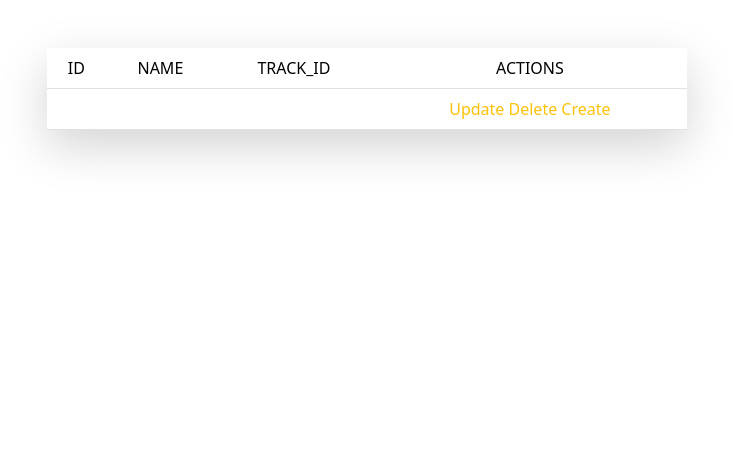
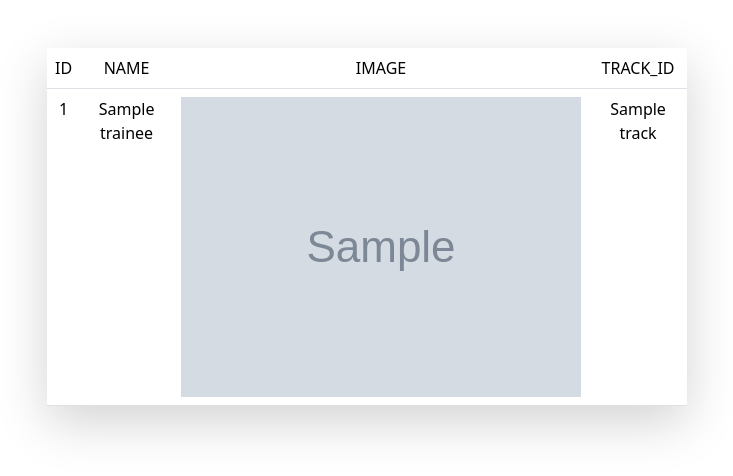
Before and after one commit to Mostafa-Mobarak22/django-day1, a Django app: page /trainee/show/1 in a window 1280 px wide. Shown: the top 476 px of the page, without its empty margins (273-1006 px from the left). Run offline with Django 5.2, Linux system fonts and the light colour scheme; tables that the repository leaves empty hold one stand-in row (values such as "Sample post"); grey boxes marked "Sample" are stand-in pictures; parts of the project's set-up code (start-up, migrations or seed data) failed here and were passed over; some libraries are stand-ins or nearby versions.

Commit message:
lab day3

```diff
--- a/lab3/ITIAN/ITIAN/settings.py
+++ b/lab3/ITIAN/ITIAN/settings.py
@@ -123,8 +123,9 @@
 
 STATIC_URL = 'static/'
 STATICFILES_DIRS = [BASE_DIR/'static/']
-# MEDIA_URL='/media/'
-# MEDIA_ROOT=[BASE_DIR/'media']
+MEDIA_URL='media/'
+import os
+MEDIA_ROOT=os.path.join(BASE_DIR, 'media/')
 # Default primary key field type
 # https://docs.djangoproject.com/en/5.1/ref/settings/#default-auto-field
 
--- a/lab3/ITIAN/templates/show_item.html
+++ b/lab3/ITIAN/templates/show_item.html
@@ -28,7 +28,11 @@
                 {%endblock%}
             </tbody>
         </table>
+
     </div>
+    {%block 'img'%}
+                    ITIAN
+                    {%endblock%}
     <script src='{%static "assets/js/bootstrap.bundle.min.js"%}'></script>
 </body>
 </html>
--- a/lab3/ITIAN/track/templates/createtrack/create.html
+++ b/lab3/ITIAN/track/templates/createtrack/create.html
@@ -20,10 +20,6 @@
                         <input type="text" name="trackname" id="name" class="form-control" placeholder="Name" aria-label="Name" required>
                         <p class="text-danger">{{error}}</p>
                     </div>
-                    <div class="mb-3">
-                          <label for="formFile" class="form-label">Default file input example</label>
-                          <input class="form-control" name="image" type="file" id="formFile">
-                    </div>
                 </div>
                 <div class="my-3 text-center">
                     <button class="btn btn-primary w-25" type="submit">Submit</button>
--- a/lab3/ITIAN/track/templates/listtrack/list.html
+++ b/lab3/ITIAN/track/templates/listtrack/list.html
@@ -5,7 +5,6 @@
 {%block 'header'%}
 <td>ID</td>
 <td>NAME</td>
-<td>IMAGE</td>
 <td>ACTIONS</td>
 {%endblock%}
 {%block 'data'%}
@@ -18,9 +17,6 @@
         {{track.name}}
     </td>
     <td>
-        fkvnfvdfn
-    </td>
-    <td>
         <a href="{%url 'update_track' track.id%}" class="text-decoration-none text-warning">Update</a>
         <a href="{%url 'delete_track' track.id%}" class="text-decoration-none text-warning">Delete</a>
         <a href="{%url 'show_track' track.id%}" class="text-decoration-none text-warning">Show</a>
--- a/lab3/ITIAN/track/templates/updatetrack/update.html
+++ b/lab3/ITIAN/track/templates/updatetrack/update.html
@@ -20,10 +20,6 @@
                         <input type="text" name="trackname" id="name"  value="{{trackobj.name}}" class="form-control" placeholder="Name" aria-label="Name" required>
                         <p class="text-danger">{{error}}</p>
                     </div>
-                    <div class="mb-3">
-                          <label for="formFile" class="form-label">Default file input example</label>
-                          <input class="form-control" name="image" type="file" id="formFile">
-                    </div>
                 </div>
                 <div class="my-3 text-center">
                     <button class="btn btn-primary w-25" type="submit">Submit</button>
--- a/lab3/ITIAN/trainee/models.py
+++ b/lab3/ITIAN/trainee/models.py
@@ -4,4 +4,5 @@
 class Trainee(models.Model):
     id = models.AutoField(primary_key=True)
     name = models.CharField(max_length=50)
+    img = models.ImageField(upload_to ='trainee/images',null=True)
     trackobject = models.ForeignKey('track.Track',on_delete=models.CASCADE)
--- a/lab3/ITIAN/trainee/templates/createtrainee/create.html
+++ b/lab3/ITIAN/trainee/templates/createtrainee/create.html
@@ -12,13 +12,17 @@
     <div class="container">
         <div class="w-50 mt-5 shadow-lg p-3 mx-auto">
             <h1 class="text-center my-2">Add Track</h1>
-            <form method="post" class="w-100 my-3" >
+            <form method="post" class="w-100 my-3" enctype="multipart/form-data">
                 {%csrf_token%}
                 <div class="row g-3">
                     <div class="col">
                         <label for="name" class="form-label">Name</label>
                         <input type="text" name="traineename" id="name" class="form-control" placeholder="Name" aria-label="Name" required>
                         <p class="text-danger">{{error}}</p>
+                    </div>
+                    <div class="mb-3">
+                        <label for="formFile" class="form-label">Image</label>
+                        <input class="form-control" name="image" type="file" id="formFile">
                     </div>
                     <div class="my-3">
                         <select class="form-select" aria-label="Default select example" name="trackobj">
--- a/lab3/ITIAN/trainee/templates/listtrainee/list.html
+++ b/lab3/ITIAN/trainee/templates/listtrainee/list.html
@@ -5,6 +5,7 @@
 {%block 'header'%}
 <td>ID</td>
 <td>NAME</td>
+<td>IMAGE</td>
 <td>TRACK_ID</td>
 <td>ACTIONS</td>
 {%endblock%}
@@ -18,6 +19,9 @@
         {{trainee.name}}
     </td>
     <td>
+        {{trainee.img}}
+    </td>
+    <td>
         {{trainee.trackobject.name}}
     </td>
     <td>
--- a/lab3/ITIAN/trainee/templates/show/show_trainee.html
+++ b/lab3/ITIAN/trainee/templates/show/show_trainee.html
@@ -5,24 +5,26 @@
 {%block 'header'%}
 <td>ID</td>
 <td>NAME</td>
+<td>IMAGE</td>
 <td>TRACK_ID</td>
-<td>ACTIONS</td>
 {%endblock%}
 {%block 'data'%}
 <tr >
     <td >
-        {{accounts.id}}
+        {{trainees.id}}
     </td>
     <td>
-        {{accounts.name}}
+        {{trainees.name}}
     </td>
     <td>
-        {{accounts.trackobject}}
+        <img src="/media/{{trainees.img}}">
     </td>
     <td>
-        <a href="{%url 'update_trainee' trainee.id%}" class="text-decoration-none text-warning">Update</a>
-        <a href="{%url 'delete_trainee' trainee.id%}" class="text-decoration-none text-warning">Delete</a>
-        <a href="{%url 'create_trainee' trainee.id%}" class="text-decoration-none text-warning">Create</a>
+        {{trainees.trackobject.name}}
     </td>
+
 </tr>
 {%endblock%}
+{%block 'img'%}
+<img src="/media/{{trainees.img}}">
+{%endblock%}
--- a/lab3/ITIAN/trainee/templates/updatetrainee/update.html
+++ b/lab3/ITIAN/trainee/templates/updatetrainee/update.html
@@ -20,7 +20,10 @@
                         <input type="text" name="traineename" value="{{traineeobj.name}}" id="name" class="form-control" placeholder="Name" aria-label="Name" required>
                         <p class="text-danger">{{error}}</p>
                     </div>
-
+                    <div class="mb-3">
+                        <label for="formFile" class="form-label">Image</label>
+                        <input class="form-control" value="{{traineeobj.img}}" name="image" type="file" id="formFile">
+                    </div>
                     <div class="my-3">
                         <select class="form-select" aria-label="Default select example" name="trackobj">
                             {%for track in trackobjs%}
--- a/lab3/ITIAN/trainee/urls.py
+++ b/lab3/ITIAN/trainee/urls.py
@@ -2,7 +2,8 @@
 
 from django.urls import path,include
 from .views import *
-
+from django.conf import settings
+from  django.conf.urls.static import static
 urlpatterns = [
    path('list/',list_trainee,name='list_trainee'),
    path('',trainee_trainee,name='trainee_trainee'),
@@ -11,4 +12,4 @@
    path('create/',create_trainee,name='create_trainee'),
    path('show/<int:id>',show_trainee,name='show_trainee'),
 
-]
+]+static(settings.MEDIA_URL,document=settings.MEDIA_ROOT)
--- a/lab3/ITIAN/trainee/views.py
+++ b/lab3/ITIAN/trainee/views.py
@@ -21,7 +21,7 @@
     context['trackobjs']=Track.objects.all()
     if(req.method=='POST'):
         if(len(req.POST['traineename'])>0 and len(req.POST['traineename'])<=50):
-            Trainee.objects.filter(pk=id).update(name=req.POST['traineename'],trackobject=Track.objects.get(pk=req.POST['trackobj']))
+            Trainee.objects.filter(pk=id).update(name=req.POST['traineename'],trackobject=Track.objects.get(pk=req.POST['trackobj']),img=req.POST['image'])
             return redirect('list_trainee')
         else:
             context['error']="invalid trainee"
@@ -40,9 +40,11 @@
     context['trackobjs']=Track.objects.all()
     if(req.method=='POST'):
         if(len(req.POST['traineename'])>0 and len(req.POST['traineename'])<=50):
+            # print(req.FILES['image'])
             traineeobject = Trainee()
             traineeobject.name = req.POST['traineename']
             traineeobject.trackobject = Track.objects.get(pk=req.POST['trackobj'])
+            traineeobject.img = req.FILES['image']
             traineeobject.save()
             return redirect('list_trainee')
         else:
```
Also changed, not shown: lab3/ITIAN/trainee/migrations/0002_trainee_img.py (added), 3 other files.
